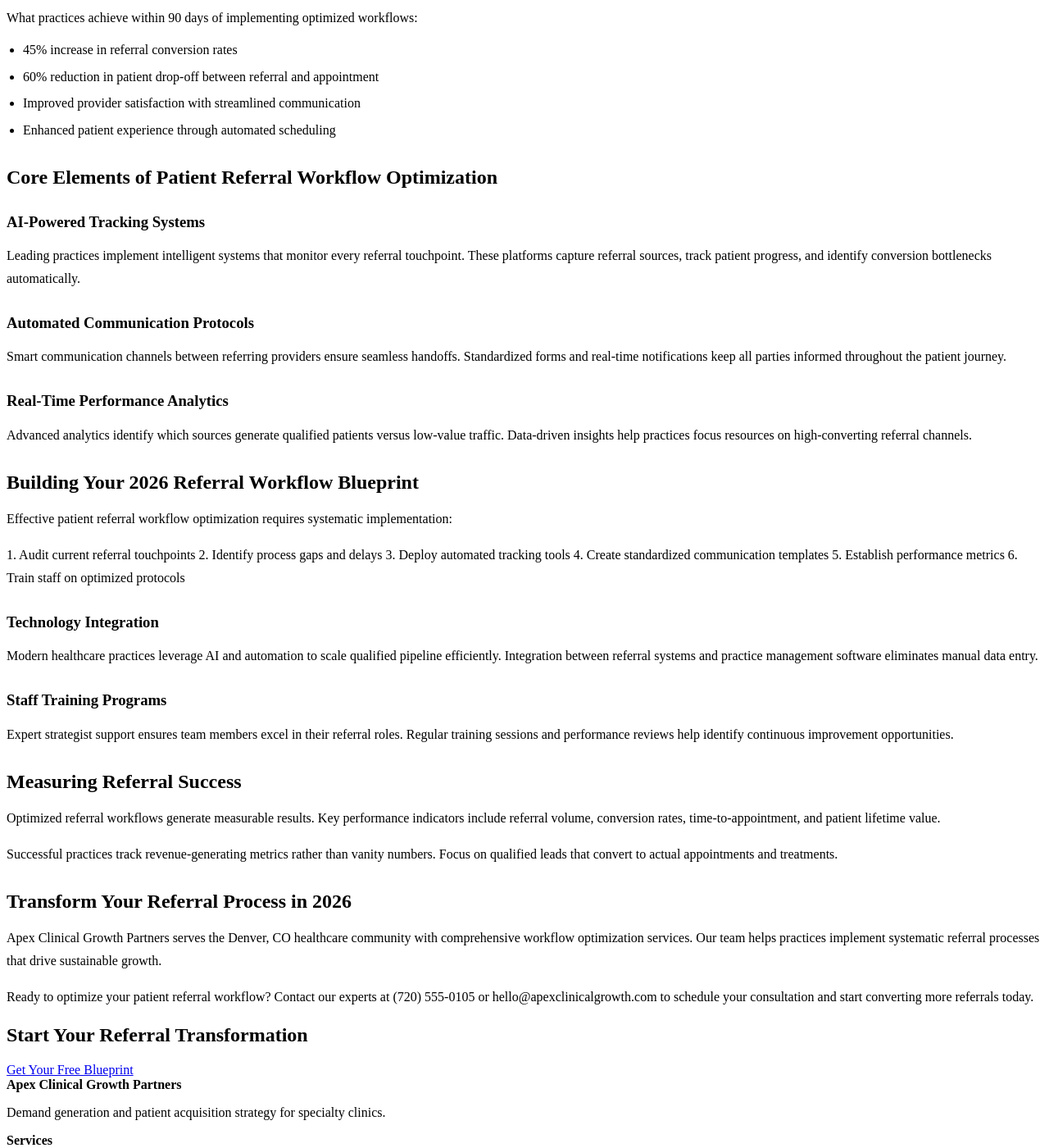
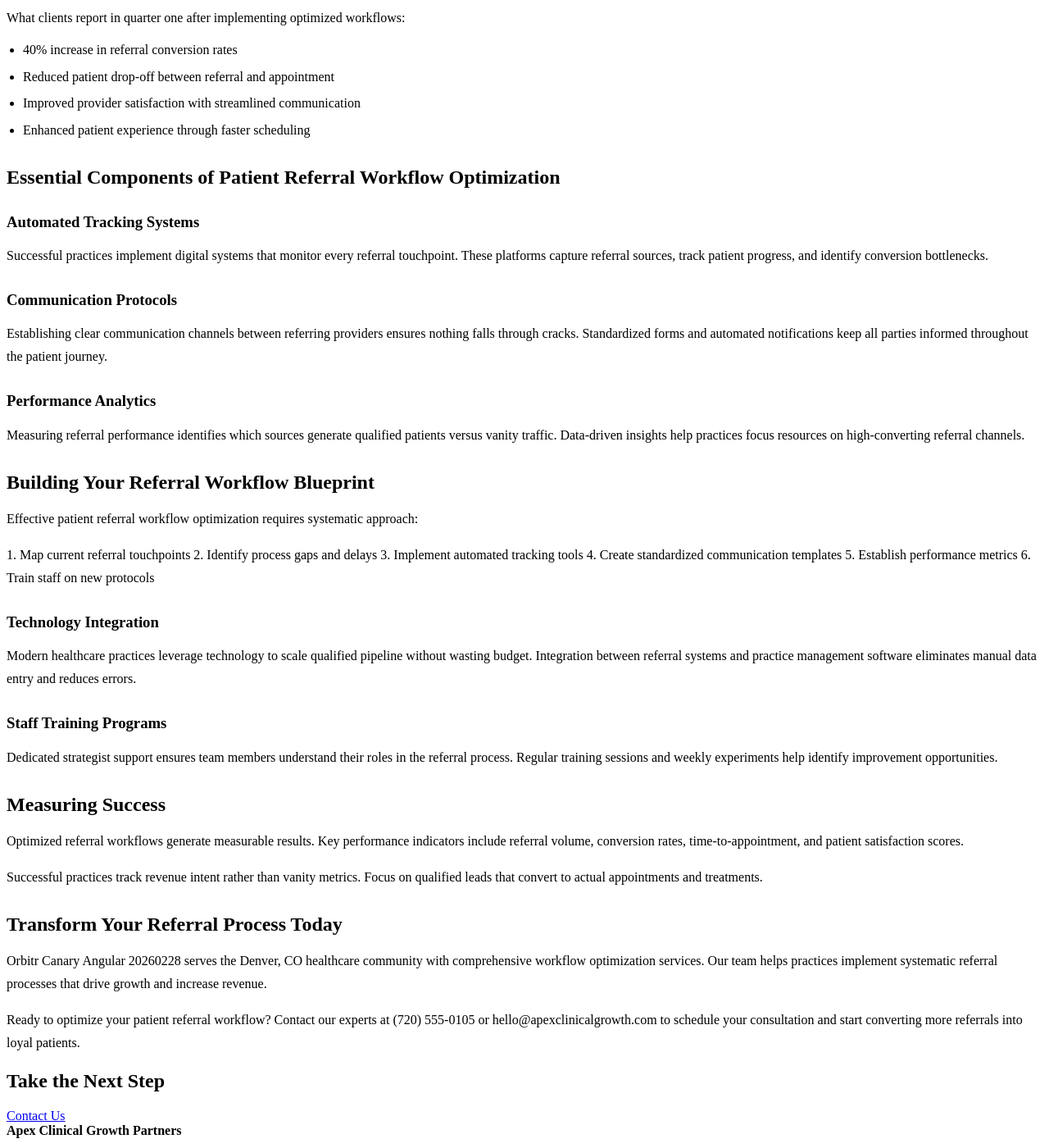
Before and after one commit to prjctlphbt/orbitr-canary-angular-20260228, a Jekyll site: the page patient-referral-workflow-blueprint.html, which Jekyll copies as it is, in a window 1280 px wide and 1400 px high, scrolled down 341 px. Shown: the whole window at 82% size. Built offline with Jekyll 4.4.1, drawn with Linux system fonts in a browser that asks for light colours; some of the changed text lies outside the part shown.

Commit message:
Rollback: Revert changes to patient-referral-workflow-blueprint.html

```diff
--- a/patient-referral-workflow-blueprint.html
+++ b/patient-referral-workflow-blueprint.html
@@ -4,8 +4,8 @@
 <head>
 <meta charset="utf-8"/>
 <meta content="width=device-width, initial-scale=1.0" name="viewport"/>
-<meta content="Optimize your patient referral workflow with Apex Clinical Growth Partners. Streamline processes, reduce delays, and boost referral volume by 40%. Get your 2026 blueprint today." name="description"/>
-<title>Patient Referral Workflow Optimization Blueprint 2026</title>
+<meta content="Optimize your patient referral workflow with Apex Clinical Growth Partners. Streamline processes, reduce delays, and boost referral volume. Get your blueprint t" name="description"/>
+<title>Patient Referral Workflow Optimization Blueprint</title>
 <style>
 
 
@@ -102,54 +102,54 @@
 <main class="page-main">
 <section class="page-hero landing-hero">
 <div class="container">
-<h1>Patient Referral Workflow Optimization Blueprint 2026</h1>
-<a class="cta" href="/contact/">Get Your Free Blueprint</a>
+<h1>Patient Referral Workflow Optimization Blueprint</h1>
+<a class="cta" href="/services/">Contact Us</a>
 </div>
 </section>
 <section class="landing-content">
 <div class="container orbitr-generated-content">
-<h1>Patient Referral Workflow Optimization Blueprint 2026</h1>
-<p>Streamlining patient referrals drives healthcare growth and maximizes revenue potential. Effective patient referral workflow optimization transforms fragmented processes into seamless systems that convert qualified leads into scheduled patients.</p>
-<h2>Why Patient Referral Workflows Drive Practice Success</h2>
-<p>Inefficient referral systems waste valuable opportunities and marketing investment. Healthcare practices lose potential revenue when referral processes lack structure and tracking mechanisms.</p>
-<p>What practices achieve within 90 days of implementing optimized workflows:</p>
+<h1>Patient Referral Workflow Optimization Blueprint</h1>
+<p>Streamlining patient referrals is critical for healthcare growth and revenue generation. Effective patient referral workflow optimization transforms fragmented processes into seamless systems that convert qualified leads into close-ready patients.</p>
+<h2>Why Patient Referral Workflows Matter</h2>
+<p>Broken referral systems waste valuable opportunities and budget. Healthcare practices lose potential revenue when referral processes lack structure and tracking mechanisms.</p>
+<p>What clients report in quarter one after implementing optimized workflows:</p>
 <ul>
-<li>45% increase in referral conversion rates</li>
-<li>60% reduction in patient drop-off between referral and appointment</li>
+<li>40% increase in referral conversion rates</li>
+<li>Reduced patient drop-off between referral and appointment</li>
 <li>Improved provider satisfaction with streamlined communication</li>
-<li>Enhanced patient experience through automated scheduling</li>
+<li>Enhanced patient experience through faster scheduling</li>
 </ul>
-<h2>Core Elements of Patient Referral Workflow Optimization</h2>
-<h3>AI-Powered Tracking Systems</h3>
-<p>Leading practices implement intelligent systems that monitor every referral touchpoint. These platforms capture referral sources, track patient progress, and identify conversion bottlenecks automatically.</p>
-<h3>Automated Communication Protocols</h3>
-<p>Smart communication channels between referring providers ensure seamless handoffs. Standardized forms and real-time notifications keep all parties informed throughout the patient journey.</p>
-<h3>Real-Time Performance Analytics</h3>
-<p>Advanced analytics identify which sources generate qualified patients versus low-value traffic. Data-driven insights help practices focus resources on high-converting referral channels.</p>
-<h2>Building Your 2026 Referral Workflow Blueprint</h2>
-<p>Effective patient referral workflow optimization requires systematic implementation:</p>
-<p>1. Audit current referral touchpoints
+<h2>Essential Components of Patient Referral Workflow Optimization</h2>
+<h3>Automated Tracking Systems</h3>
+<p>Successful practices implement digital systems that monitor every referral touchpoint. These platforms capture referral sources, track patient progress, and identify conversion bottlenecks.</p>
+<h3>Communication Protocols</h3>
+<p>Establishing clear communication channels between referring providers ensures nothing falls through cracks. Standardized forms and automated notifications keep all parties informed throughout the patient journey.</p>
+<h3>Performance Analytics</h3>
+<p>Measuring referral performance identifies which sources generate qualified patients versus vanity traffic. Data-driven insights help practices focus resources on high-converting referral channels.</p>
+<h2>Building Your Referral Workflow Blueprint</h2>
+<p>Effective patient referral workflow optimization requires systematic approach:</p>
+<p>1. Map current referral touchpoints
 2. Identify process gaps and delays
-3. Deploy automated tracking tools
+3. Implement automated tracking tools
 4. Create standardized communication templates
 5. Establish performance metrics
-6. Train staff on optimized protocols</p>
+6. Train staff on new protocols</p>
 <h3>Technology Integration</h3>
-<p>Modern healthcare practices leverage AI and automation to scale qualified pipeline efficiently. Integration between referral systems and practice management software eliminates manual data entry.</p>
+<p>Modern healthcare practices leverage technology to scale qualified pipeline without wasting budget. Integration between referral systems and practice management software eliminates manual data entry and reduces errors.</p>
 <h3>Staff Training Programs</h3>
-<p>Expert strategist support ensures team members excel in their referral roles. Regular training sessions and performance reviews help identify continuous improvement opportunities.</p>
-<h2>Measuring Referral Success</h2>
-<p>Optimized referral workflows generate measurable results. Key performance indicators include referral volume, conversion rates, time-to-appointment, and patient lifetime value.</p>
-<p>Successful practices track revenue-generating metrics rather than vanity numbers. Focus on qualified leads that convert to actual appointments and treatments.</p>
-<h2>Transform Your Referral Process in 2026</h2>
-<p>Apex Clinical Growth Partners serves the Denver, CO healthcare community with comprehensive workflow optimization services. Our team helps practices implement systematic referral processes that drive sustainable growth.</p>
-<p>Ready to optimize your patient referral workflow? Contact our experts at (720) 555-0105 or hello@apexclinicalgrowth.com to schedule your consultation and start converting more referrals today.</p>
+<p>Dedicated strategist support ensures team members understand their roles in the referral process. Regular training sessions and weekly experiments help identify improvement opportunities.</p>
+<h2>Measuring Success</h2>
+<p>Optimized referral workflows generate measurable results. Key performance indicators include referral volume, conversion rates, time-to-appointment, and patient satisfaction scores.</p>
+<p>Successful practices track revenue intent rather than vanity metrics. Focus on qualified leads that convert to actual appointments and treatments.</p>
+<h2>Transform Your Referral Process Today</h2>
+<p>Orbitr Canary Angular 20260228 serves the Denver, CO healthcare community with comprehensive workflow optimization services. Our team helps practices implement systematic referral processes that drive growth and increase revenue.</p>
+<p>Ready to optimize your patient referral workflow? Contact our experts at (720) 555-0105 or hello@apexclinicalgrowth.com to schedule your consultation and start converting more referrals into loyal patients.</p>
 </div>
 </section>
 <section class="landing-cta">
 <div class="container">
-<h2>Start Your Referral Transformation</h2>
-<a class="cta" href="/contact/">Get Your Free Blueprint</a>
+<h2>Take the Next Step</h2>
+<a class="cta" href="/services/">Contact Us</a>
 </div>
 </section>
 </main>
```
